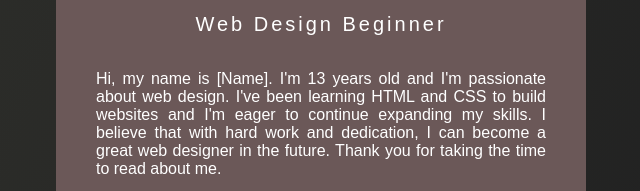
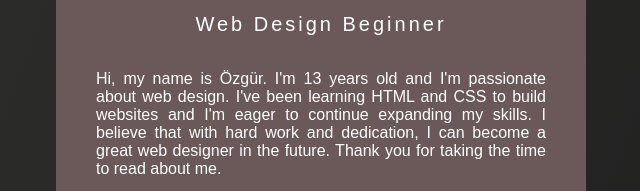
Before and after one commit to mkynozgur/Portfolio, a plain HTML site: page index.html in a window 1280 px wide. Shown: the part 400-591 px from the top of the page, 319-959 px from the left. Drawn offline with Linux system fonts and the light colour scheme.

Commit message:
Update index.html

```diff
--- a/index.html
+++ b/index.html
@@ -14,7 +14,7 @@
             <h5>Web Design Beginner</h5>
 
             <p>
-                Hi, my name is [Name]. I'm 13 years old and I'm passionate about web design. I've been learning HTML and CSS
+                Hi, my name is Özgür. I'm 13 years old and I'm passionate about web design. I've been learning HTML and CSS
                 to build websites and I'm eager to continue expanding my skills. I believe that with hard work and dedication,
                 I can become a great web designer in the future. Thank you for taking the time to read about me.
             </p>
```
